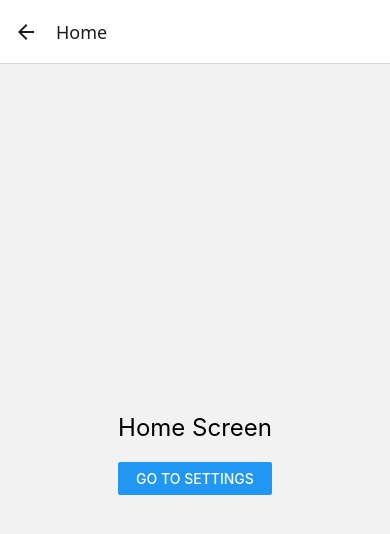
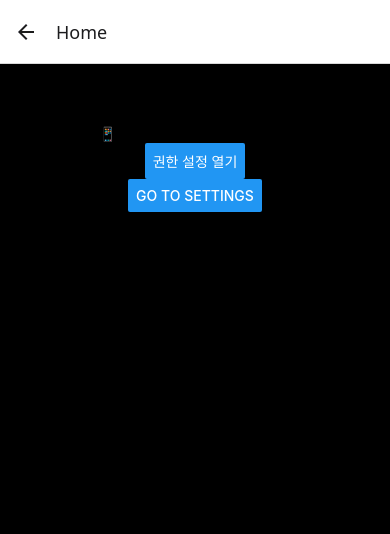
Before and after one commit to SeoDongOk/stopapp, a React Native app: screen /Home in a window 390 px wide. Shown: the top 534 px of the page. Built offline with nearby package versions, Linux system fonts and the light colour scheme.

Commit message:
add 안드로이드 전체 앱 사용시간 데이터가져오기

```diff
--- a/src/platform/android/bridge.ts
+++ b/src/platform/android/bridge.ts
@@ -0,0 +1,12 @@
+import {NativeModules} from 'react-native';
+const {UsageStatsBridge} = NativeModules;
+
+export async function getUsageData() {
+  try {
+    const data = await UsageStatsBridge.getUsageData();
+    return data;
+  } catch (err) {
+    console.warn(err);
+    return null;
+  }
+}
--- a/src/screens/HomeScreen.tsx
+++ b/src/screens/HomeScreen.tsx
@@ -1,6 +1,15 @@
 import {NativeStackNavigationProp} from '@react-navigation/native-stack';
-import React from 'react';
-import {SafeAreaView, View, Text, Button} from 'react-native';
+import React, {useEffect, useState} from 'react';
+import {
+  SafeAreaView,
+  View,
+  Text,
+  Button,
+  Platform,
+  NativeModules,
+  ScrollView,
+} from 'react-native';
+import {getUsageData} from '../platform/android/bridge';
 
 // 스택 내 라우트 이름 정의
 type RootStackParamList = {
@@ -18,18 +27,92 @@ type HomeScreenNavigationProp = NativeStackNavigationProp<
 type Props = {
   navigation: HomeScreenNavigationProp;
 };
+const toHMString = (hoursDecimal: number) => {
+  const totalMinutes = Math.round(hoursDecimal * 60);
+  const h = Math.floor(totalMinutes / 60);
+  const m = totalMinutes % 60;
+  return {h, m, hm: `${h}시간 ${String(m).padStart(2, '0')}분`, totalMinutes};
+};
 
 const HomeScreen: React.FC<Props> = ({navigation}) => {
+  const [usageList, setUsageList] = useState<any[] | null>(null);
+  // const [permissionDenied, setPermissionDenied] = useState(false);
+
+  const openUsageAccessSettings = () => {
+    if (Platform.OS === 'android') {
+      try {
+        const pkg =
+          NativeModules.PlatformConstants?.getConstants?.().BundleIdentifier ??
+          'com.stopapp';
+        NativeModules.IntentLauncher.startActivity({
+          action: 'android.settings.USAGE_ACCESS_SETTINGS',
+          data: `package:${pkg}`,
+        });
+      } catch (err) {
+        console.warn('Cannot open app settings directly:', err);
+        NativeModules.IntentLauncher.startActivity({
+          action: 'android.settings.USAGE_ACCESS_SETTINGS',
+        });
+      }
+    }
+  };
+
+  useEffect(() => {
+    const fetchUsage = async () => {
+      try {
+        const data = await getUsageData(); // ✅ 이제 배열로 들어옴
+        console.log(data);
+        const transformed = data
+          .map((it: any) => {
+            const t = toHMString(it.hours);
+            return {...it, ...t}; // packageName, hours, h, m, hm, totalMinutes
+          })
+          .sort((a: any, b: any) => b.totalMinutes - a.totalMinutes);
+
+        setUsageList(transformed); // data = [{packageName: "...", hours: 1.23}, ...]
+      } catch (error) {
+        console.error(error);
+      }
+    };
+    fetchUsage();
+  }, []);
+
   return (
     <SafeAreaView
-      style={{flex: 1, justifyContent: 'center', alignItems: 'center'}}>
-      <View>
-        <Text style={{fontSize: 24, marginBottom: 20}}>Home Screen</Text>
-        <Button
-          title="Go to Settings"
-          onPress={() => navigation.navigate('Settings')}
-        />
-      </View>
+      style={{
+        flex: 1,
+        alignItems: 'center',
+        padding: 20,
+        backgroundColor: '#000',
+      }}>
+      <Text style={{fontSize: 24, marginBottom: 10}}>Home Screen</Text>
+
+      {usageList === null ? (
+        <>
+          <Text>📱 사용 접근 권한이 필요합니다.</Text>
+          <Button title="권한 설정 열기" onPress={openUsageAccessSettings} />
+        </>
+      ) : usageList === null ? (
+        <>
+          <Text>Loading...</Text>
+          <View style={{marginTop: 16}}>
+            <Button title="앱 설정 열기" onPress={openUsageAccessSettings} />
+          </View>
+        </>
+      ) : (
+        <ScrollView style={{width: '100%'}}>
+          {usageList.map((item, index) => (
+            <Text key={index} style={{marginVertical: 4, color: '#fff'}}>
+              {item.packageName}, {item.appName}: {item.hm}
+            </Text>
+          ))}
+        </ScrollView>
+      )}
+
+      <Button
+        title="Go to Settings"
+        onPress={() => navigation.navigate('Settings')}
+      />
     </SafeAreaView>
   );
 };
--- a/src/screens/OnboardingScreen.tsx
+++ b/src/screens/OnboardingScreen.tsx
@@ -4,7 +4,12 @@ import {Text, Button, SafeAreaView} from 'react-native';
 function OnboardingScreen({navigation}: any) {
   return (
     <SafeAreaView
-      style={{flex: 1, justifyContent: 'center', alignItems: 'center'}}>
+      style={{
+        flex: 1,
+        justifyContent: 'center',
+        alignItems: 'center',
+        backgroundColor: '#000',
+      }}>
       <Text>Welcome to StopApp 👋</Text>
       <Button title="Get Started" onPress={() => navigation.replace('Home')} />
     </SafeAreaView>
--- a/src/screens/SettingsScreen.tsx
+++ b/src/screens/SettingsScreen.tsx
@@ -18,7 +18,13 @@ type Props = {
 const SettingsScreen: React.FC<Props> = ({navigation}) => {
   return (
     <SafeAreaView style={{flex: 1}}>
-      <View style={{flex: 1, justifyContent: 'center', alignItems: 'center'}}>
+      <View
+        style={{
+          flex: 1,
+          justifyContent: 'center',
+          alignItems: 'center',
+          backgroundColor: '#000',
+        }}>
         <Text>Settings Screen</Text>
         <Button title="Go Back" onPress={() => navigation.goBack()} />
       </View>
```
Also changed, not shown: 6 other files (tests, documents, lock files or other folders).
